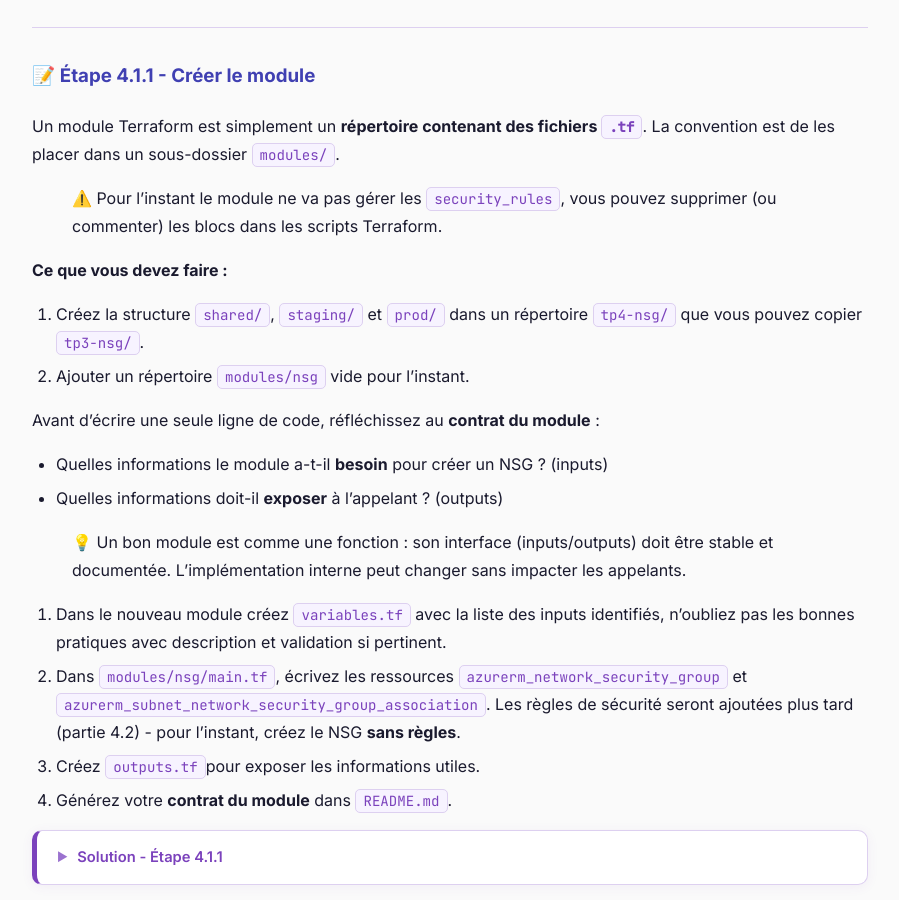
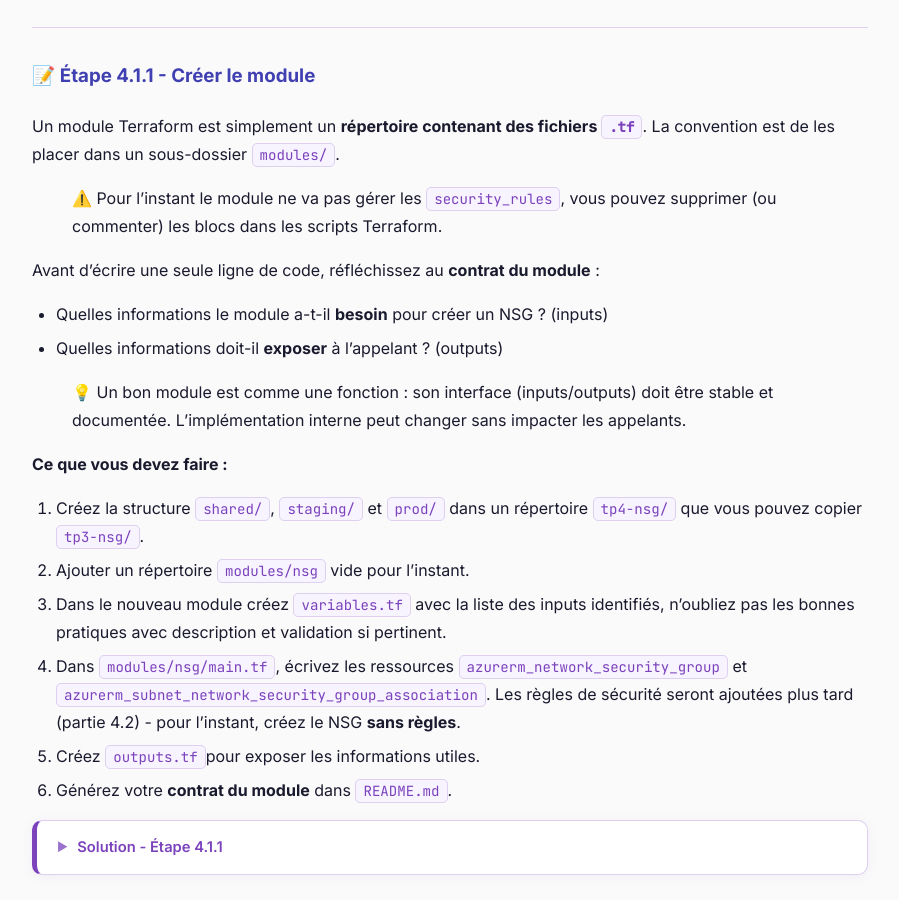
Before and after one commit to jviallon63/Hesias-TF5, a Jekyll site: the page built from tp/4-logiques-avancees.md, in a window 1280 px wide and 900 px high, scrolled down 980 px. Shown: the whole window, without its empty margins (190-1089 px from the left). Built offline with Jekyll 4.4.1, drawn with Linux system fonts in a browser that asks for light colours.

Commit message:
Review TP2

```diff
--- a/tp/4-logiques-avancees.md
+++ b/tp/4-logiques-avancees.md
@@ -35,17 +35,16 @@ Un module Terraform est simplement un **répertoire contenant des fichiers `.tf`
 
 > ⚠️ Pour l'instant le module ne va pas gérer les `security_rules`, vous pouvez supprimer (ou commenter) les blocs dans les scripts Terraform.
 
-**Ce que vous devez faire :**
-
-1. Créez la structure `shared/`, `staging/` et `prod/` dans un répertoire `tp4-nsg/` que vous pouvez copier `tp3-nsg/`.
-2. Ajouter un répertoire `modules/nsg` vide pour l'instant.
-
 Avant d'écrire une seule ligne de code, réfléchissez au **contrat du module** :
 - Quelles informations le module a-t-il **besoin** pour créer un NSG ? (inputs)
 - Quelles informations doit-il **exposer** à l'appelant ? (outputs)
 
 > 💡 Un bon module est comme une fonction : son interface (inputs/outputs) doit être stable et documentée. L'implémentation interne peut changer sans impacter les appelants.
 
+**Ce que vous devez faire :**
+
+1. Créez la structure `shared/`, `staging/` et `prod/` dans un répertoire `tp4-nsg/` que vous pouvez copier `tp3-nsg/`.
+2. Ajouter un répertoire `modules/nsg` vide pour l'instant.
 3. Dans le nouveau module créez `variables.tf` avec la liste des inputs identifiés, n'oubliez pas les bonnes pratiques avec description et validation si pertinent.
 4. Dans `modules/nsg/main.tf`, écrivez les ressources `azurerm_network_security_group` et `azurerm_subnet_network_security_group_association`. Les règles de sécurité seront ajoutées plus tard (partie 4.2) - pour l'instant, créez le NSG **sans règles**.
 5. Créez `outputs.tf`pour exposer les informations utiles.
```
